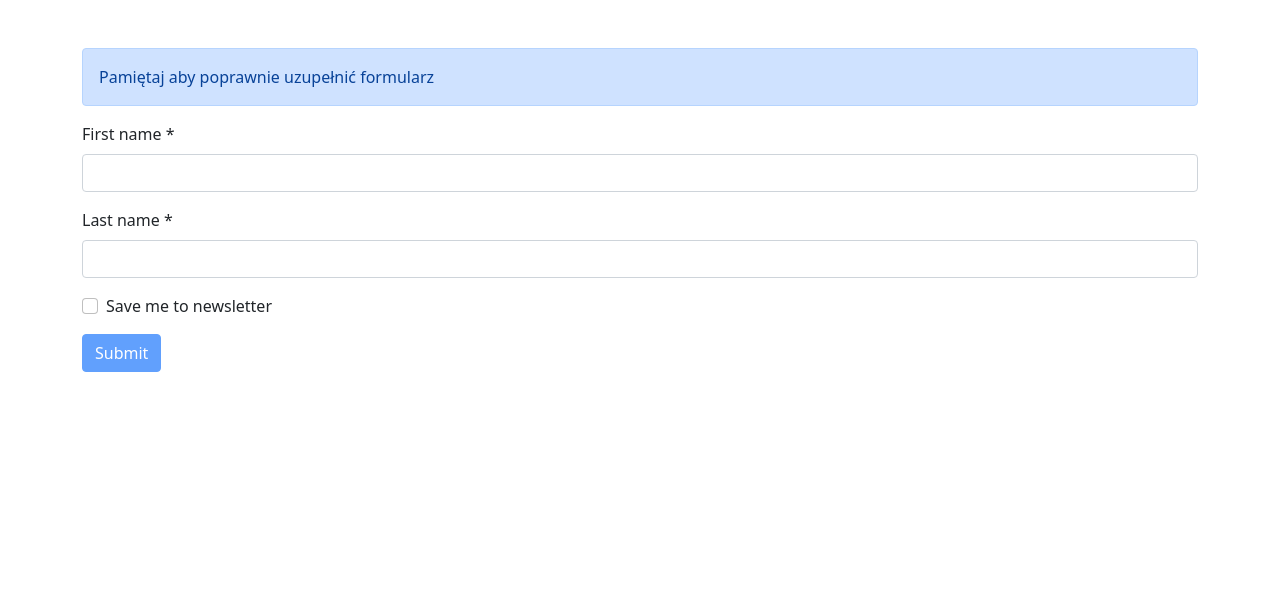
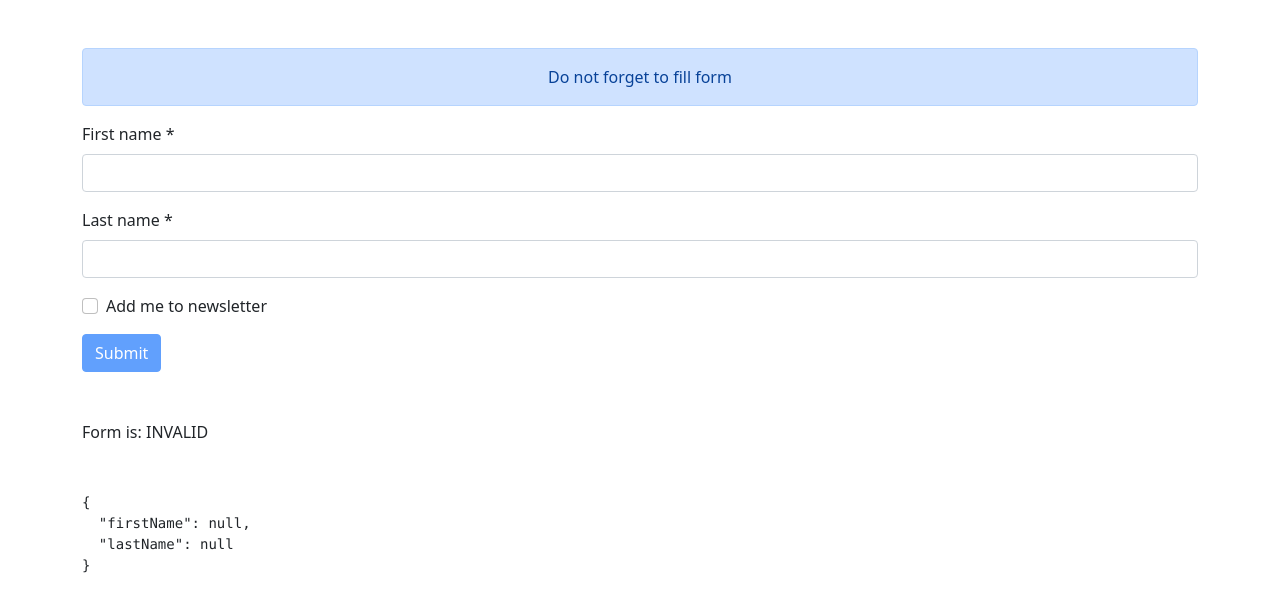
Before and after one commit to angularcodegen/form-fields, an Angular app: page / in a window 1280 px wide. Shown: the top 612 px of the page. Built offline with nearby package versions, Linux system fonts and the light colour scheme.

Commit message:
Display form data in template

```diff
--- a/src/app/app.component.html
+++ b/src/app/app.component.html
@@ -1,5 +1,5 @@
 <form [formGroup]="form" class="container mt-5">
-  <div class="alert alert-primary" role="alert">Pamiętaj aby poprawnie uzupełnić formularz</div>
+  <div class="alert alert-primary text-center" role="alert">Do not forget to fill form</div>
   <div class="mb-3">
     <label for="firstname" class="form-label">First name *</label>
     <input
@@ -26,7 +26,7 @@
 
   <div class="mb-3 form-check">
     <input [formControl]="saveToNewslatter" type="checkbox" class="form-check-input" id="newsletter" />
-    <label class="form-check-label" for="newsletter">Save me to newsletter</label>
+    <label class="form-check-label" for="newsletter">Add me to newsletter</label>
   </div>
 
   <div *ngIf="saveToNewslatter.value === true" class="mb-3">
@@ -43,4 +43,7 @@
   </div>
 
   <button (click)="send()" type="submit" class="btn btn-primary" [disabled]="!form.valid">Submit</button>
+
+  <p class="mt-5">Form is: {{ form.status }}</p>
+  <pre class="mt-5"><code>{{ form.value | json }}</code></pre>
 </form>
```
